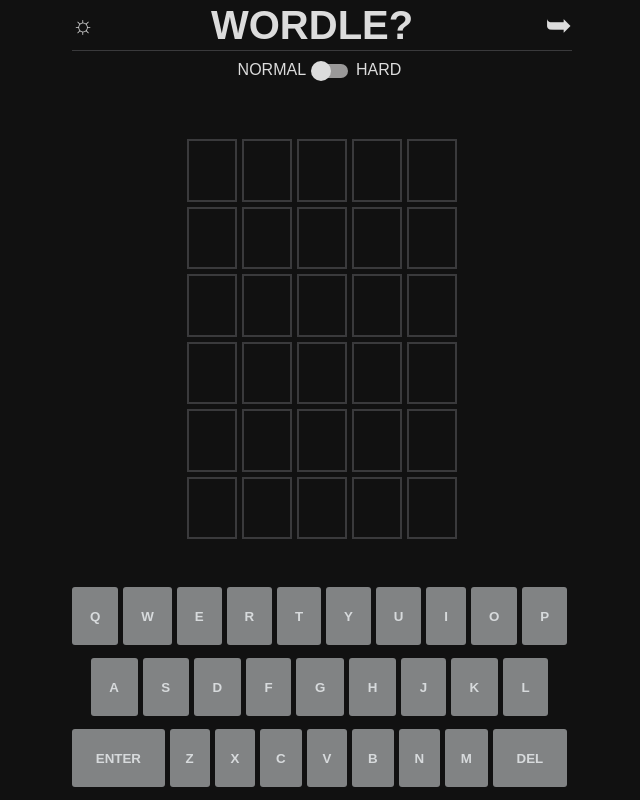
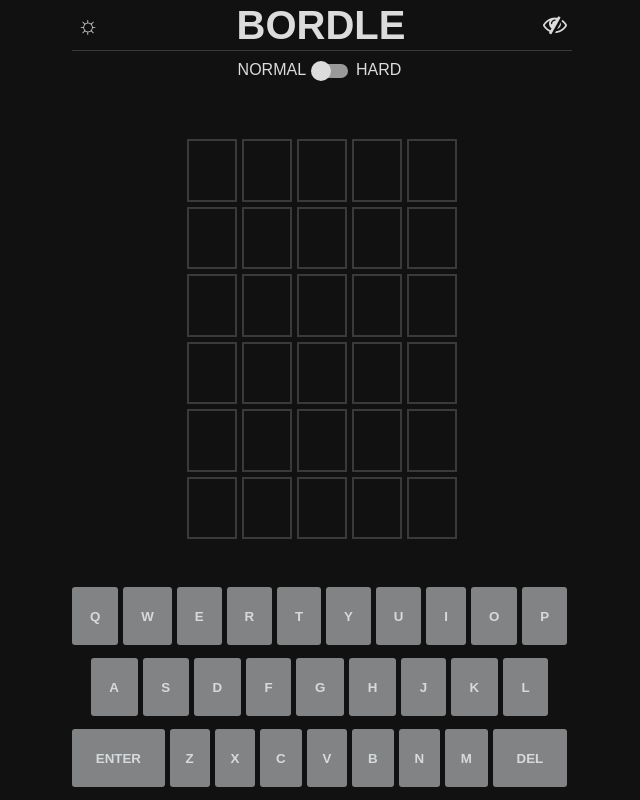
Before and after one commit to b-brennan/b-brennan.github.io, a plain HTML site: page Wordle/wordleclone.html in a window 1280 px wide. Shown: the whole page, without its empty margins (318-958 px from the left). Drawn offline with nearby package versions, Linux system fonts and the light colour scheme.

Commit message:
changing word, chinging hide icon

```diff
--- a/Wordle/wordle.js
+++ b/Wordle/wordle.js
@@ -9,7 +9,7 @@ document.addEventListener("DOMContentLoaded", () => {
     const hideLetters = document.getElementById("hide-icon")
     let guessedWords = [[]]
     let availableSpace = 1
-    let correctWord = "blink"
+    let correctWord = "trope"
     let guessedWordCount = 0
     let hardModeActivated = false
 
--- a/Wordle/wordleclone.html
+++ b/Wordle/wordleclone.html
@@ -9,6 +9,8 @@
     <script src="./wordle.js"></script>
 
     <link rel="stylesheet" href="./wordlestyles.css" />
+    <!-- <link rel="stylesheet" href="./all.min.css" /> -->
+    <link href="https://maxcdn.bootstrapcdn.com/font-awesome/4.2.0/css/font-awesome.min.css" rel="stylesheet">
     <link
     rel="stylesheet"
     href="https://cdnjs.cloudflare.com/ajax/libs/animate.css/4.1.1/animate.min.css"
@@ -22,9 +24,9 @@
                     <div id="day" class="icon">&#x263C;</div>
                     <div id="night" class="icon">&#x263E;</div>
                 </div>
-                <h1 class="title" id="wordle">WORDLE?</h1>
+                <h1 class="title" id="wordle">BORDLE</h1>
                 <div id="hide">
-                    <div id="hide-icon">&#10149;</div>
+                    <i class="fa fa-eye-slash" id="hide-icon"></i>
                 </div>
             </header>
             <div id="toggle">
--- a/Wordle/wordlestyles.css
+++ b/Wordle/wordlestyles.css
@@ -41,6 +41,7 @@ header {
     color: gainsboro;
     text-align: left;
     z-index: 1;
+    margin-left: 5px;
 }
 
 #night {
@@ -64,7 +65,6 @@ header {
     margin: 0.4rem 0 0.4rem 0;
     text-align: center;
     flex: 1;
-    margin-left: -15px;
 
 }
 
@@ -84,9 +84,10 @@ header {
 
 #hide {
     color: gainsboro;
-    font-size: 2rem;
+    font-size: 1.5rem;
     z-index: 1;
     cursor: pointer;
+    margin-right: 5px;
 }
 
 /* start of toggle css*/
```
Also changed, not shown: index.html (+3 -2 lines), 1 other file.
